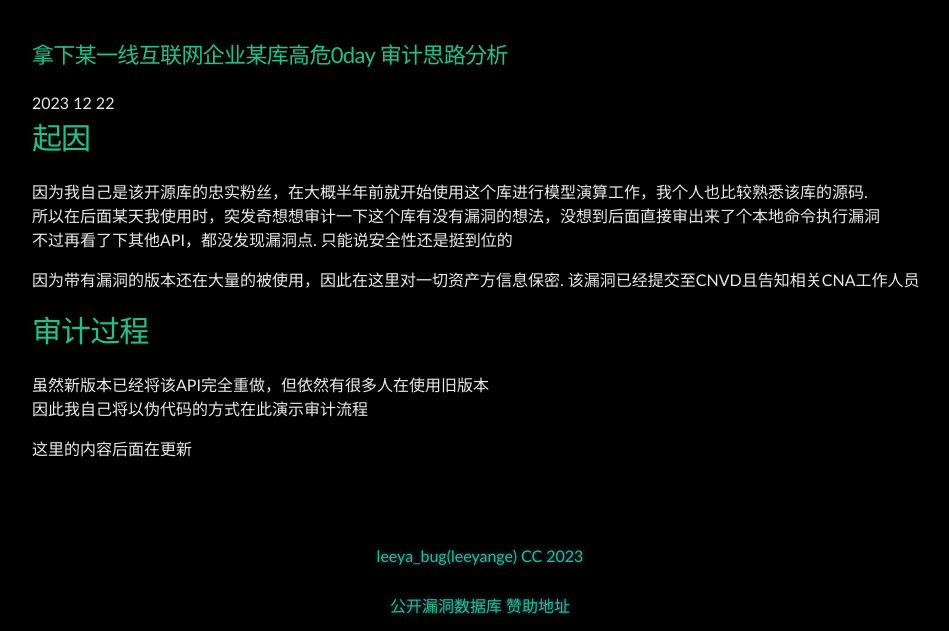
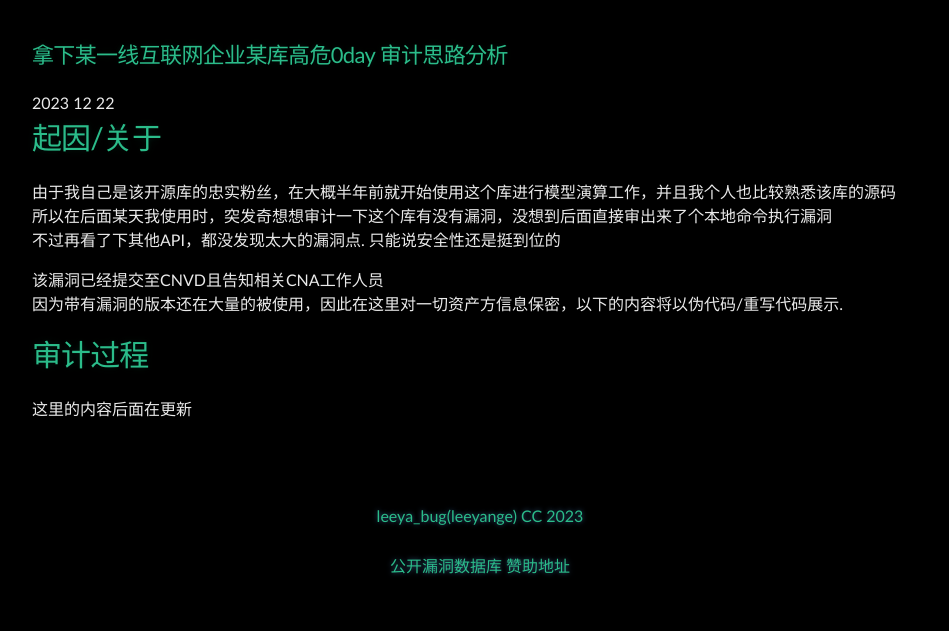
Before and after one commit to Leeyangee/leeyangee.github.io, a Jekyll site: the page built from _posts/2023-12-22-拿下某一线互联网企业某库高危0day 审计思路分析.md, in a window 1280 px wide. Shown: the part 412-1043 px from the top of the page, without its empty margins (160-1109 px from the left). Built offline with Jekyll 4.4.1, drawn with Linux system fonts in a browser that asks for light colours; after the commit the page ends 1003 px from its top, so only the background shows below that.

Commit message:
Update 2023-12-22-拿下某一线互联网企业某库高危0day 审计思路分析.md

```diff
--- a/_posts/2023-12-22-拿下某一线互联网企业某库高危0day 审计思路分析.md
+++ b/_posts/2023-12-22-拿下某一线互联网企业某库高危0day 审计思路分析.md
@@ -3,17 +3,15 @@ title: 拿下某一线互联网企业某库高危0day 审计思路分析
 published: true
 ---
 
-# [](#header-1)起因
+# [](#header-1)起因/关于
 
-因为我自己是该开源库的忠实粉丝，在大概半年前就开始使用这个库进行模型演算工作，我个人也比较熟悉该库的源码.
-所以在后面某天我使用时，突发奇想想审计一下这个库有没有漏洞的想法，没想到后面直接审出来了个本地命令执行漏洞
-不过再看了下其他API，都没发现漏洞点. 只能说安全性还是挺到位的
+由于我自己是该开源库的忠实粉丝，在大概半年前就开始使用这个库进行模型演算工作，并且我个人也比较熟悉该库的源码
+所以在后面某天我使用时，突发奇想想审计一下这个库有没有漏洞，没想到后面直接审出来了个本地命令执行漏洞
+不过再看了下其他API，都没发现太大的漏洞点. 只能说安全性还是挺到位的
 
-因为带有漏洞的版本还在大量的被使用，因此在这里对一切资产方信息保密. 该漏洞已经提交至CNVD且告知相关CNA工作人员
+该漏洞已经提交至CNVD且告知相关CNA工作人员
+因为带有漏洞的版本还在大量的被使用，因此在这里对一切资产方信息保密，以下的内容将以伪代码/重写代码展示.
 
 # [](#header-1)审计过程
 
-虽然新版本已经将该API完全重做，但依然有很多人在使用旧版本
-因此我自己将以伪代码的方式在此演示审计流程
-
 这里的内容后面在更新
```
